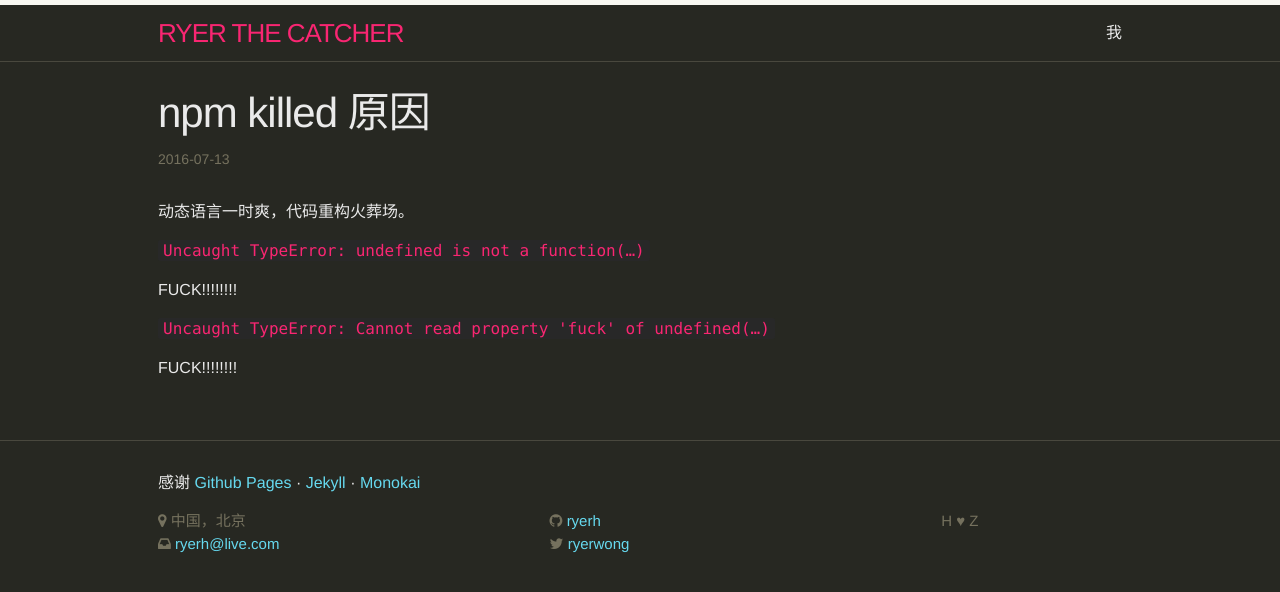
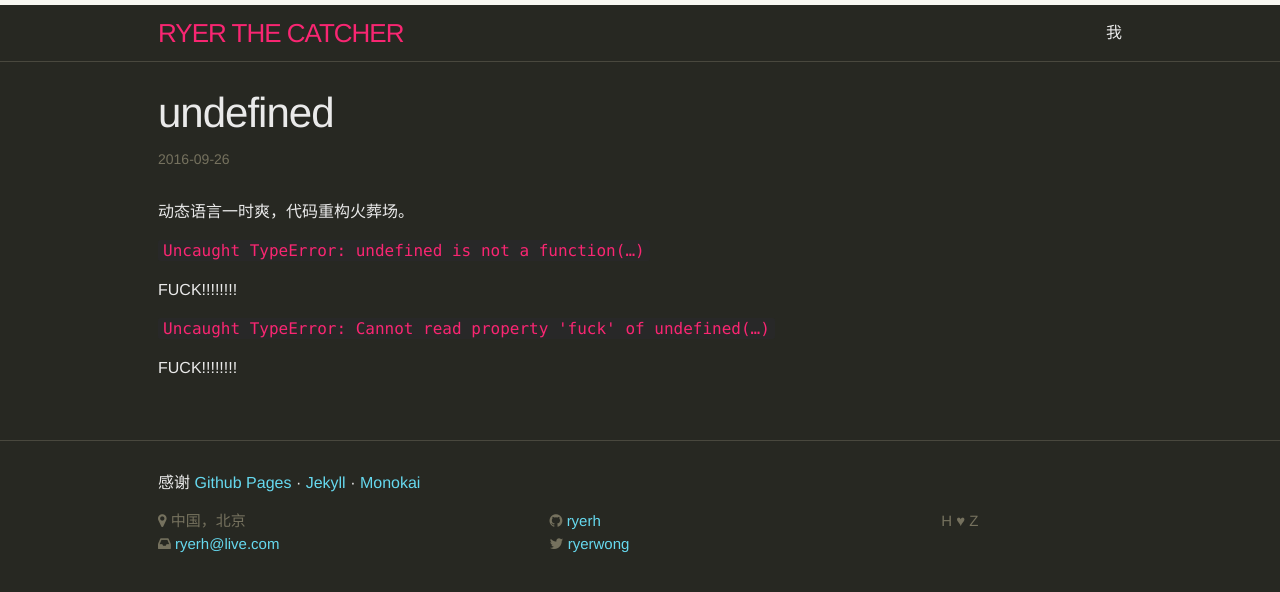
Before and after one commit to ryerh/ryerh.github.io, a Jekyll site: the page built from _posts/2016-09-26-dynamic-js.md, in a window 1280 px wide. Shown: the top 592 px of the page. Built offline with Jekyll 4.4.1, drawn with Linux system fonts in a browser that asks for light colours; nearby versions of some CDN libraries; comment, search, counter and statistics services are not loaded.

Commit message:
Update 2016-09-26-dynamic-js.md

```diff
--- a/_posts/2016-09-26-dynamic-js.md
+++ b/_posts/2016-09-26-dynamic-js.md
@@ -1,8 +1,8 @@
 ---
 layout: post
-title:  "npm killed 原因"
-date:   2016-07-13 10:57:05 +0800
-categories: npm
+title:  "undefined"
+date:   2016-09-26 14:20:36 +0800
+categories: js
 ---
 
 动态语言一时爽，代码重构火葬场。
```
